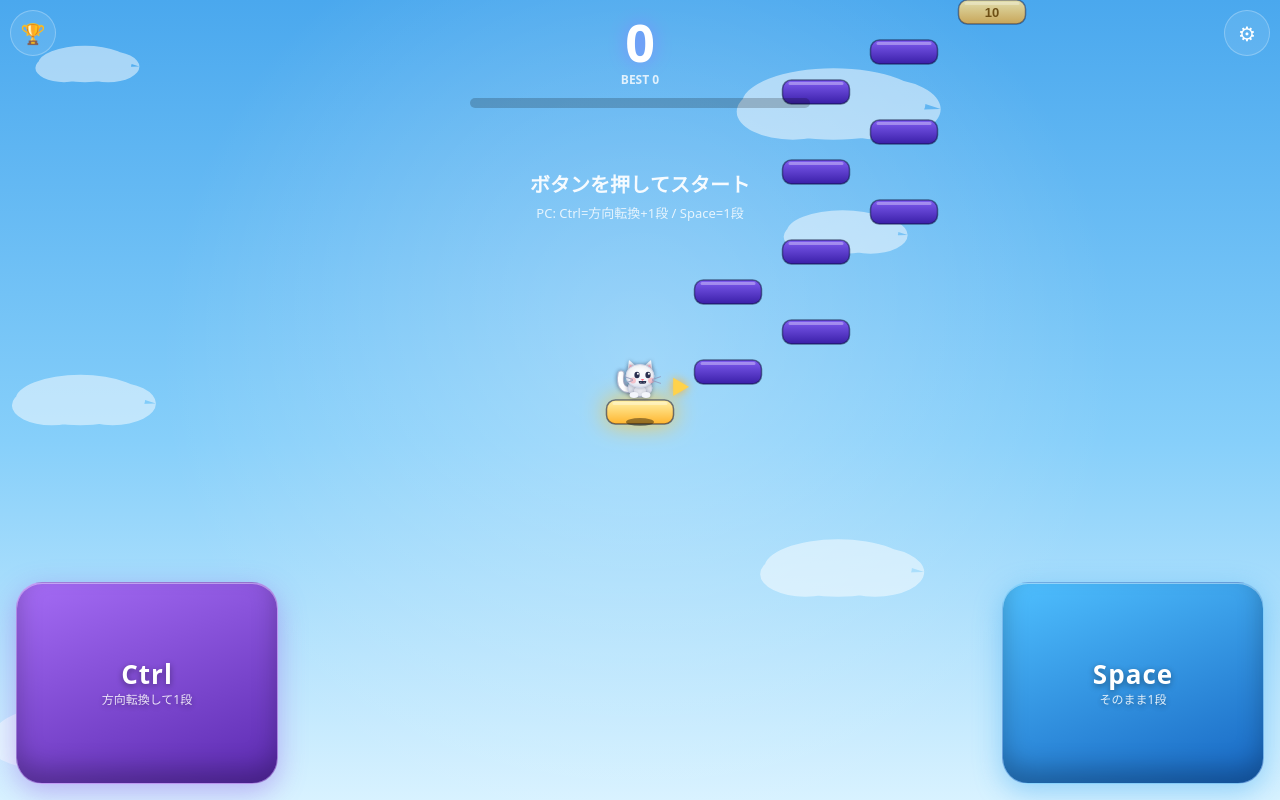
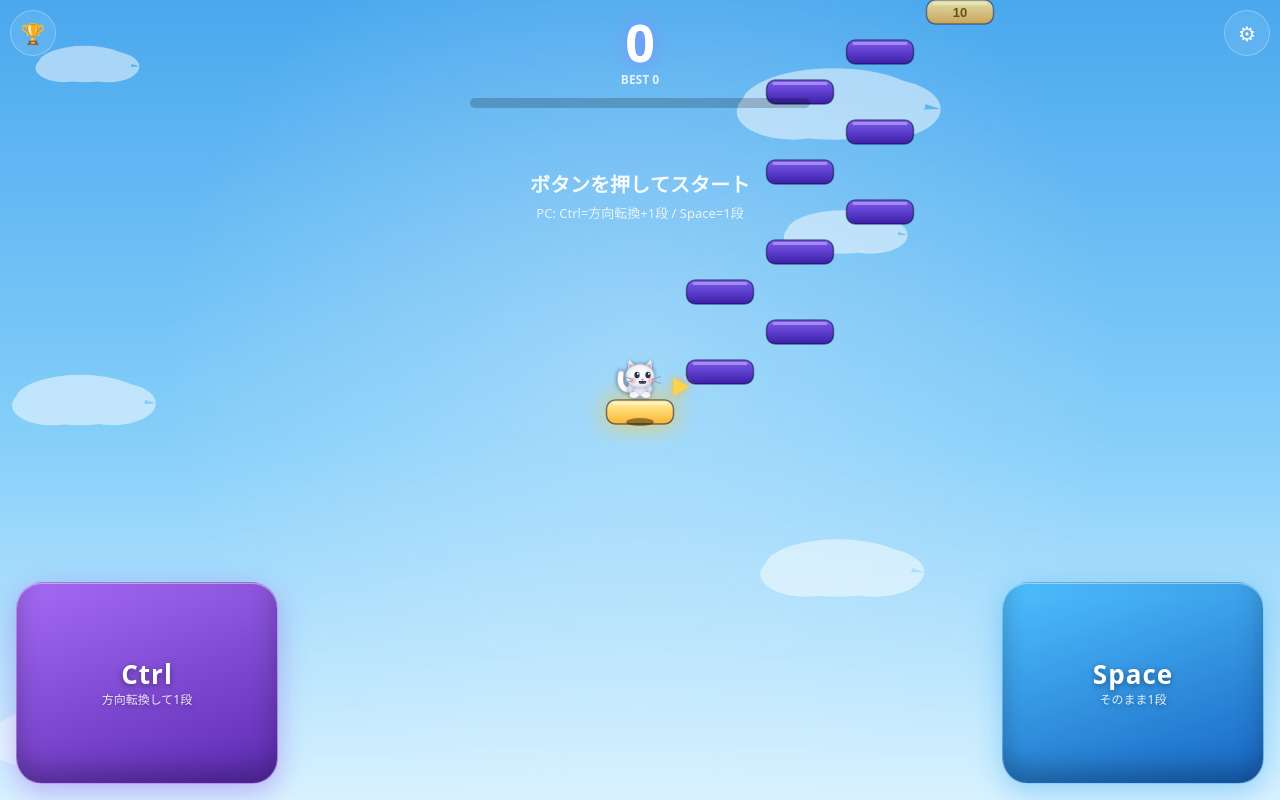
Before and after one commit to kikuchitakumi/mugenkaidan, a plain HTML site: page index.html in a window 1280 px wide. Drawn offline with Linux system fonts and the light colour scheme; animation ran at ten frames a second.

Commit message:
階段スキン選択・400段で蒼光の豪華演出・制限時間の減衰を緩和・横間隔を調整
Co-Authored-By: Claude Sonnet 5.5 <noreply@anthropic.com>

```diff
--- a/index.html
+++ b/index.html
@@ -41,6 +41,11 @@
   .set{display:flex;align-items:center;justify-content:space-between;gap:12px;padding:10px 4px;font-size:15px}
   .set input[type=range]{flex:1;max-width:150px;accent-color:#4fc0ff}
   .set input[type=checkbox]{width:22px;height:22px;accent-color:#4fc0ff}
+  #setpanel .card{max-height:88vh;overflow:auto}
+  #skins{display:flex;flex-wrap:wrap;gap:8px;margin-top:6px}
+  #skins .sk{width:44px;height:44px;border-radius:12px;border:2px solid #ffffff44;padding:0;font-size:16px;color:#fff}
+  #skins .sk.sel{border-color:#fff;box-shadow:0 0 0 2px #4fc0ff}
+  #skins .sk.lock{opacity:.5}
   .tests{display:flex;gap:6px;margin-top:6px}
   #setpanel .tests button{flex:1;padding:9px 4px;font-size:13px}
   #setpanel .note{margin:8px 0 0;font-size:12px;color:#a9b2f0;line-height:1.5}
@@ -56,6 +61,9 @@
   <label class="set"><span>BGM音量</span><input type="range" id="s-bgmv" min="0" max="100"></label>
   <label class="set"><span>効果音</span><input type="checkbox" id="s-se"></label>
   <label class="set"><span>効果音音量</span><input type="range" id="s-sev" min="0" max="100"></label>
+  <div class="set" style="padding-bottom:0"><span>階段のスキン</span></div>
+  <div id="skins"></div>
+  <p class="note" id="skin-note"></p>
   <div class="set" style="padding-bottom:0"><span>BGM試聴</span></div>
   <div class="tests"><button data-t="0">1〜199</button><button data-t="1">200〜399</button><button data-t="2">400〜</button><button data-t="-1">停止</button></div>
   <p class="note">階数でBGMが切り替わります<br>1〜199段 / 200〜399段 / 400段〜</p>
@@ -86,7 +94,7 @@ document.addEventListener('touchend',e=>{if(e.target.closest&&e.target.closest('
 document.addEventListener('touchmove',e=>{if(e.target.closest&&e.target.closest('#panel,#setpanel'))return;e.preventDefault()},{passive:false});
 
 // ---------- 設定 ----------
-const S={bgmOn:true,bgmVol:.5,seOn:true,seVol:1};
+const S={bgmOn:true,bgmVol:.5,seOn:true,seVol:1,skin:'auto'};
 try{Object.assign(S,JSON.parse(localStorage.getItem('mugen_set')||'{}'))}catch(e){}
 const saveS=()=>{try{localStorage.setItem('mugen_set',JSON.stringify(S))}catch(e){}};
 
@@ -156,7 +164,7 @@ const gearEl=document.getElementById('gear'),setpanel=document.getElementById('s
 gearEl.addEventListener('pointerdown',e=>{
   e.preventDefault();e.stopPropagation();audioInit();
   eBgm.checked=S.bgmOn;eBgmV.value=Math.round(S.bgmVol*100);
-  eSe.checked=S.seOn;eSeV.value=Math.round(S.seVol*100);
+  eSe.checked=S.seOn;eSeV.value=Math.round(S.seVol*100);buildSkins();
   panelOpen=true;setpanel.style.display='flex';
 });
 document.getElementById('s-close').addEventListener('click',()=>{
@@ -175,7 +183,7 @@ eSeV.addEventListener('input',()=>{S.seVol=eSeV.value/100;saveS()});
 eSeV.addEventListener('change',()=>{audioInit();sfxSpace()});
 
 // ---------- ゲーム状態 ----------
-const SW=88,SH=40,SR=9; // 階段同士の間隔(横・縦)・角丸
+const SW=80,SH=40,SR=9; // 階段同士の間隔(横・縦)・角丸
 const STW=67,STH=24;    // 階段ブロック自体の大きさ
 let dirs,n,face,state,timer,limit,best,reason,lockUntil,camX,camY,shake;
 let vx,vy,hop,fx,fy,fv,parts;
@@ -188,10 +196,35 @@ const PAL=[ // 上/中/下/光/星の明るさ/雲の濃さ
   {c:['#070c26','#14214c','#2c3f7c'],gl:'#5a7bd4',star:.8,cloud:0,s:['#a9b6ff','#5f6ed6']},  // 200〜 夜
   {c:['#04020c','#12082c','#2c1552'],gl:'#7a4bd4',star:1,cloud:0,s:['#a9b6ff','#5f6ed6']}    // 300〜 宇宙
 ].map(p=>({...p,rgb:p.c.map(hex),g:hex(p.gl),sc:p.s.map(hex)}));
+const SKINS=[
+  {id:'auto',name:'自動(背景に合わせる)',sw:'linear-gradient(135deg,#7f5cf0,#a9b6ff)'},
+  {id:'pink',name:'ピンク',c:['#ffd0e8','#e0559f'],line:'#4a0f33aa'},
+  {id:'mint',name:'ミント',c:['#c8ffe2','#2fbf86'],line:'#073a2aaa'},
+  {id:'white',name:'ホワイト',c:['#ffffff','#b8c2dd'],line:'#2a3560aa'},
+  {id:'dark',name:'ダーク',c:['#5a6088','#1c2038'],line:'#b8c6ffcc'},
+  {id:'blue',name:'蒼光',c:['#d8f4ff','#2b86ff'],line:'#e6f8ffcc',lock:400}
+].map(k=>({...k,rgb:k.c&&k.c.map(hex),sw:k.sw||'linear-gradient(135deg,'+(k.c&&k.c[0])+','+(k.c&&k.c[1])+')'}));
+const skinOk=k=>!k.lock||best>=k.lock;
+const curSkin=()=>SKINS.find(k=>k.id===S.skin&&skinOk(k))||SKINS[0];
+function buildSkins(){
+  const box=document.getElementById('skins'),note=document.getElementById('skin-note');
+  box.textContent='';
+  SKINS.forEach(k=>{
+    const ok=skinOk(k),b=document.createElement('button');
+    b.className='sk'+(curSkin()===k?' sel':'')+(ok?'':' lock');
+    b.style.background=k.sw;b.title=k.name;b.textContent=ok?'':'🔒';
+    b.addEventListener('click',()=>{
+      if(!ok){note.textContent='🔒 '+k.name+'は'+k.lock+'段に到達すると解放されます';return}
+      S.skin=k.id;saveS();buildSkins();
+    });
+    box.append(b);
+  });
+  note.textContent='選択中: '+curSkin().name+(best<400?' ／ 🔒蒼光は400段到達で解放':'');
+}
 let bgN=0;
 const mixc=(a,b,t)=>a.map((v,i)=>Math.round(v+(b[i]-v)*t));
 const css=(c,a)=>a==null?'rgb('+c+')':'rgba('+c+','+a+')';
-function limitFor(k){return .35+2.65*Math.exp(-k/150)}
+function limitFor(k){return .35+2.65*Math.exp(-k/250)}
 function reset(){dirs=[1];n=0;face=1;state='ready';timer=0;limit=0;reason='';rankNote='';bgN=0;camX=0;camY=0;shake=0;
   vx=0;vy=0;hop=0;fx=0;fy=0;fv=0;parts=[];
   while(dirs.length<60)dirs.push(Math.random()<.5?1:-1)}
@@ -336,6 +369,11 @@ function loop(t){
   vx+=(tx-vx)*Math.min(1,dt*22);vy+=(ty-vy)*Math.min(1,dt*22);
   if(state==='over'){fv+=dt*900;fy+=fv*dt;fx+=face*dt*40}
   for(const p of parts){p.x+=p.vx*dt;p.y+=p.vy*dt;p.vy+=dt*320;p.life-=dt*2.2}
+  const lx=Math.min(1,Math.max(0,(bgN-390)/20));
+  if(lx>.3&&Math.random()<lx*dt*30){ // 400段〜: 階段から光の粒が立ちのぼる
+    const k=n-2+Math.floor(Math.random()*10);
+    parts.push({x:stairX(k)*SW+(Math.random()-.5)*STW,y:-k*SH+Math.random()*STH,vx:(Math.random()-.5)*20,vy:-40-Math.random()*40,life:1,col:Math.random()<.5?'#bfe9ff':'#ffffff'});
+  }
   parts=parts.filter(p=>p.life>0);
   draw();requestAnimationFrame(loop);
 }
@@ -389,17 +427,24 @@ function drawCat(f,over){
 function draw(){
   // 背景: 100段ごとに 空→夕焼け→夜→宇宙。各100段の終盤20段でなめらかに次へ
   bgN+=(n-bgN)*.08;
+  const lux=Math.min(1,Math.max(0,(bgN-390)/20)); // 400段で豪華(蒼光)モードへ
   const pi=Math.min(3,Math.floor(bgN/100)),pj=Math.min(3,pi+1);
   const bt=pi>=3?0:Math.min(1,Math.max(0,((bgN%100)-80)/20));
   const A=PAL[pi],B=PAL[pj];
   const c0=mixc(A.rgb[0],B.rgb[0],bt),c1=mixc(A.rgb[1],B.rgb[1],bt),c2=mixc(A.rgb[2],B.rgb[2],bt);
-  const gcol=mixc(A.g,B.g,bt),starA=A.star+(B.star-A.star)*bt,cloudA=A.cloud+(B.cloud-A.cloud)*bt;
-  const st1=css(mixc(A.sc[0],B.sc[0],bt)),st2=css(mixc(A.sc[1],B.sc[1],bt));
+  const gcol=mixc(mixc(A.g,B.g,bt),[58,160,255],lux),starA=A.star+(B.star-A.star)*bt,cloudA=A.cloud+(B.cloud-A.cloud)*bt;
+  // 階段の色: スキン(自動なら背景連動) → 400段到達で蒼光に
+  const sk=curSkin();
+  const b1=sk.rgb?sk.rgb[0]:mixc(A.sc[0],B.sc[0],bt),b2=sk.rgb?sk.rgb[1]:mixc(A.sc[1],B.sc[1],bt);
+  const st1=css(mixc(b1,[226,246,255],lux)),st2=css(mixc(b2,[30,120,255],lux));
+  const glow=Math.max(lux,sk.id==='blue'?.7:0);
+  const lineC=(lux>.5||sk.id==='blue')?'#e6f8ffcc':(sk.line||'#0b0f3a88');
+  const curC1=css(mixc([255,242,168],[255,255,255],lux)),curC2=css(mixc([255,181,46],[110,205,255],lux));
   const bg=g.createLinearGradient(0,0,0,H);
   bg.addColorStop(0,css(c0));bg.addColorStop(.55,css(c1));bg.addColorStop(1,css(c2));
   g.fillStyle=bg;g.fillRect(0,0,W,H);
   const gl=g.createRadialGradient(W/2,H*.45,0,W/2,H*.45,H*.6);
-  gl.addColorStop(0,css(gcol,.28));gl.addColorStop(1,css(gcol,0));
+  gl.addColorStop(0,css(gcol,.28+.22*lux));gl.addColorStop(1,css(gcol,0));
   g.fillStyle=gl;g.fillRect(0,0,W,H);
   camX+=(vx-camX)*.18;camY+=(vy-camY)*.18;
   const tw=performance.now()/1000;
@@ -431,17 +476,24 @@ function draw(){
     const cur=k===n,past=k<n,ms=k%10===0&&k>0;
     g.globalAlpha=(past?.5:1)*(k>n+9?Math.max(0,1-(k-n-9)/6):1);
     let c1,c2;
-    if(cur){c1='#fff2a8';c2='#ffb52e'}
+    if(cur){c1=curC1;c2=curC2}
     else if(ms){c1='#ffe9a0';c2='#e0a43a'}
     else{c1=st1;c2=st2}
     const gr=g.createLinearGradient(0,y,0,y+h);gr.addColorStop(0,c1);gr.addColorStop(1,c2);
     g.fillStyle=gr;
-    if(cur){g.shadowColor='#ffc83d';g.shadowBlur=24}
+    if(cur){g.shadowColor=lux>.5?'#58b8ff':'#ffc83d';g.shadowBlur=24+14*lux}
+    else if(glow>.01&&k>=n-3&&k<=n+9){g.shadowColor='#3aa0ff';g.shadowBlur=18*glow}
     rr(x,y,w,h,SR);g.fill();
     g.shadowBlur=0;
-    g.strokeStyle='#0b0f3a88';g.lineWidth=1.5;g.stroke(); // 縁取りで背景と分離
+    g.strokeStyle=lineC;g.lineWidth=1.5;g.stroke(); // 縁取りで背景と分離
     // 上辺のハイライト
-    g.fillStyle='#ffffff55';rr(x+6,y+2,w-12,3,1.5);g.fill();
+    g.fillStyle=glow>.3?'#ffffffaa':'#ffffff55';rr(x+6,y+2,w-12,3,1.5);g.fill();
+    if(glow>.3){ // 光が走る
+      g.save();rr(x,y,w,h,SR);g.clip();g.globalAlpha*=glow*.8;
+      const sx=((tw*70+k*41)%(w+50))-25;
+      g.fillStyle='#ffffff66';g.beginPath();g.moveTo(x+sx,y);g.lineTo(x+sx+14,y);g.lineTo(x+sx+4,y+h);g.lineTo(x+sx-10,y+h);g.fill();
+      g.restore();
+    }
     if(ms){g.fillStyle='#5a3a00';g.font='bold 13px sans-serif';g.textAlign='center';g.fillText(k,x+w/2,y+h-7)}
     g.globalAlpha=1;
   }
```
